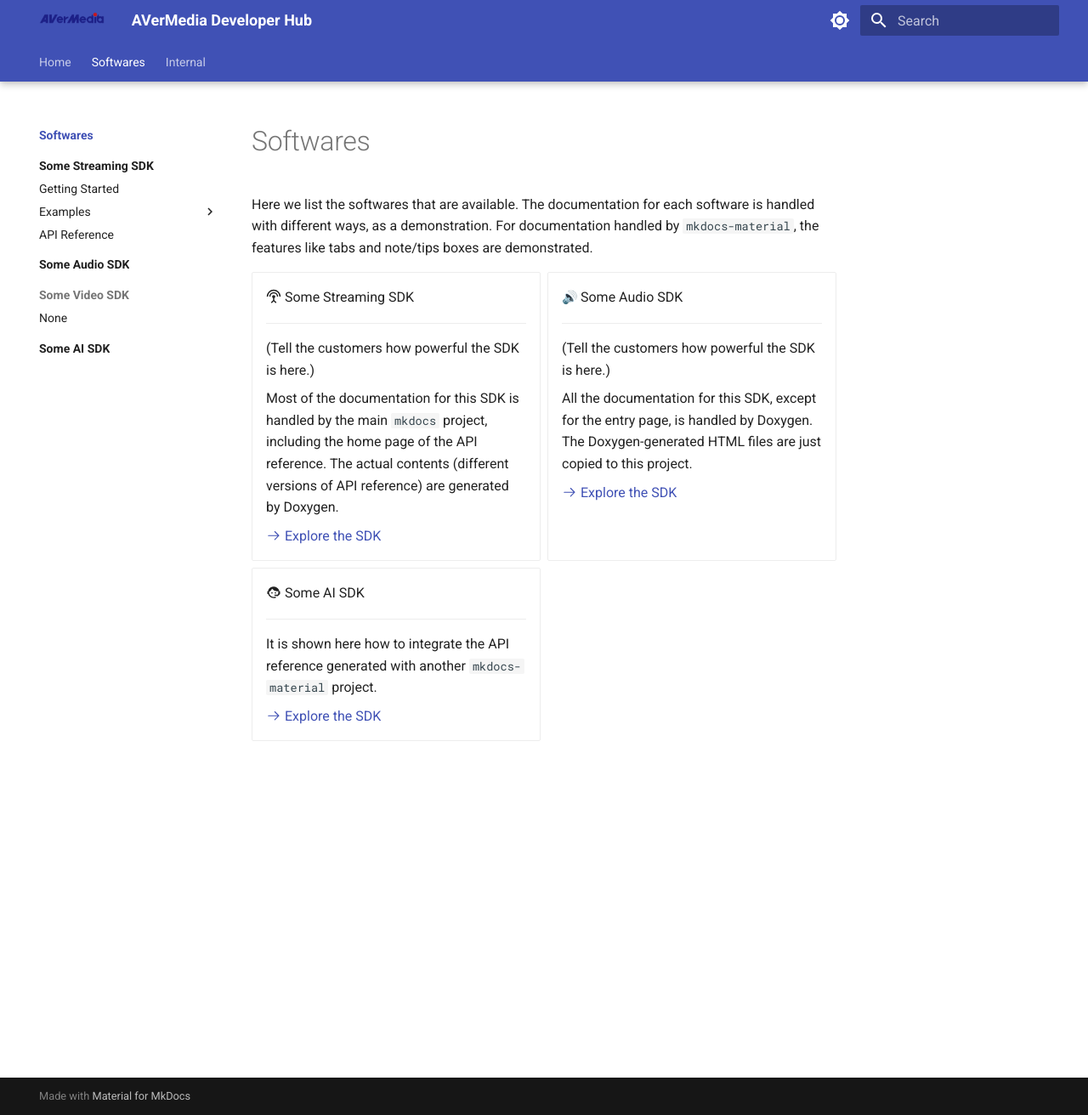
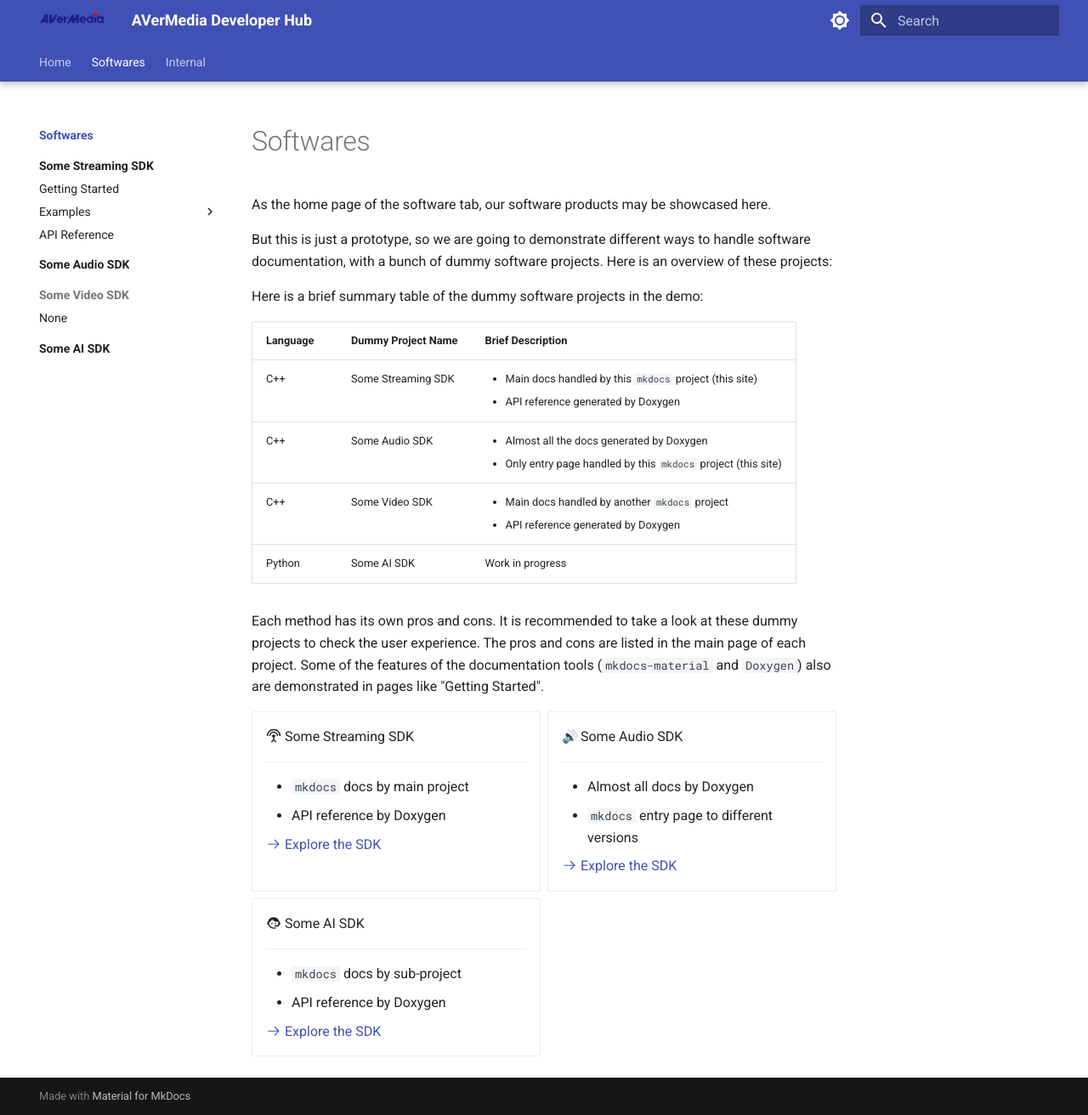
Before and after one commit to avermedia-hanson/docs-proto, an MkDocs documentation site: the page built from docs/softwares/index.md, in a window 1280 px wide and 1312 px high. Shown: the whole window at 85% size. Built offline with MkDocs 1.6.1 and Material for MkDocs 9.7.7, drawn with Linux system fonts in a browser that asks for light colours; emoji names are drawn with the system emoji font.

Commit message:
feat: make the main pages more informative

```diff
--- a/docs/softwares/index.md
+++ b/docs/softwares/index.md
@@ -1,6 +1,19 @@
 # Softwares
 
-Here we list the softwares that are available. The documentation for each software is handled with different ways, as a demonstration. For documentation handled by `mkdocs-material`, the features like tabs and note/tips boxes are demonstrated.
+As the home page of the software tab, our software products may be showcased here.
+
+But this is just a prototype, so we are going to demonstrate different ways to handle software documentation, with a bunch of dummy software projects. Here is an overview of these projects:
+
+Here is a brief summary table of the dummy software projects in the demo:
+
+| Language | Dummy Project Name | Brief Description |
+| -------- | ------------------ | ----------------- |
+| C++      | Some Streaming SDK | <ul><li>Main docs handled by this `mkdocs` project (this site)</li><li>API reference generated by Doxygen</li></ul> |
+| C++      | Some Audio SDK     | <ul><li>Almost all the docs generated by Doxygen</li><li>Only entry page handled by this `mkdocs` project (this site)</li></ul> |
+| C++      | Some Video SDK     | <ul><li>Main docs handled by another `mkdocs` project</li><li>API reference generated by Doxygen</li></ul> |
+| Python   | Some AI SDK        | Work in progress |
+
+Each method has its own pros and cons. It is recommended to take a look at these dummy projects to check the user experience. The pros and cons are listed in the main page of each project. Some of the features of the documentation tools (`mkdocs-material` and `Doxygen`) also are demonstrated in pages like "Getting Started".
 
 <div class="grid cards" markdown>
 
@@ -8,9 +21,8 @@ Here we list the softwares that are available. The documentation for each softwa
 
     ---
 
-    (Tell the customers how powerful the SDK is here.)
-
-    Most of the documentation for this SDK is handled by the main `mkdocs` project, including the home page of the API reference. The actual contents (different versions of API reference) are generated by Doxygen.
+    - `mkdocs` docs by main project
+    - API reference by Doxygen
 
     [:octicons-arrow-right-24: Explore the SDK](some-streaming-sdk/index.md)
 
@@ -18,9 +30,8 @@ Here we list the softwares that are available. The documentation for each softwa
 
     ---
 
-    (Tell the customers how powerful the SDK is here.)
-
-    All the documentation for this SDK, except for the entry page, is handled by Doxygen. The Doxygen-generated HTML files are just copied to this project.
+    - Almost all docs by Doxygen
+    - `mkdocs` entry page to different versions
 
     [:octicons-arrow-right-24: Explore the SDK](some-audio-sdk/index.md)
 
@@ -28,7 +39,8 @@ Here we list the softwares that are available. The documentation for each softwa
 
     ---
 
-    It is shown here how to integrate the API reference generated with another `mkdocs-material` project.
+    - `mkdocs` docs by sub-project
+    - API reference by Doxygen
 
     [:octicons-arrow-right-24: Explore the SDK](some-ai-sdk/index.md)
 
--- a/mkdocs.yml
+++ b/mkdocs.yml
@@ -16,6 +16,7 @@ theme:
     - search.suggest
     - search.highlight
     - content.code.copy
+    - content.tooltips
   logo: assets/images/logo.png
   favicon: assets/images/favicon.png
   palette:
@@ -38,6 +39,7 @@ plugins:
 
 markdown_extensions:
   - attr_list
+  - footnotes
   - md_in_html
   - admonition
   - pymdownx.superfences
```
Also changed, not shown: docs/index.md (+9 -0 lines), docs/softwares/some-audio-sdk/index.md (+18 -1 lines), docs/softwares/some-streaming-sdk/index.md (+6 -2 lines).
